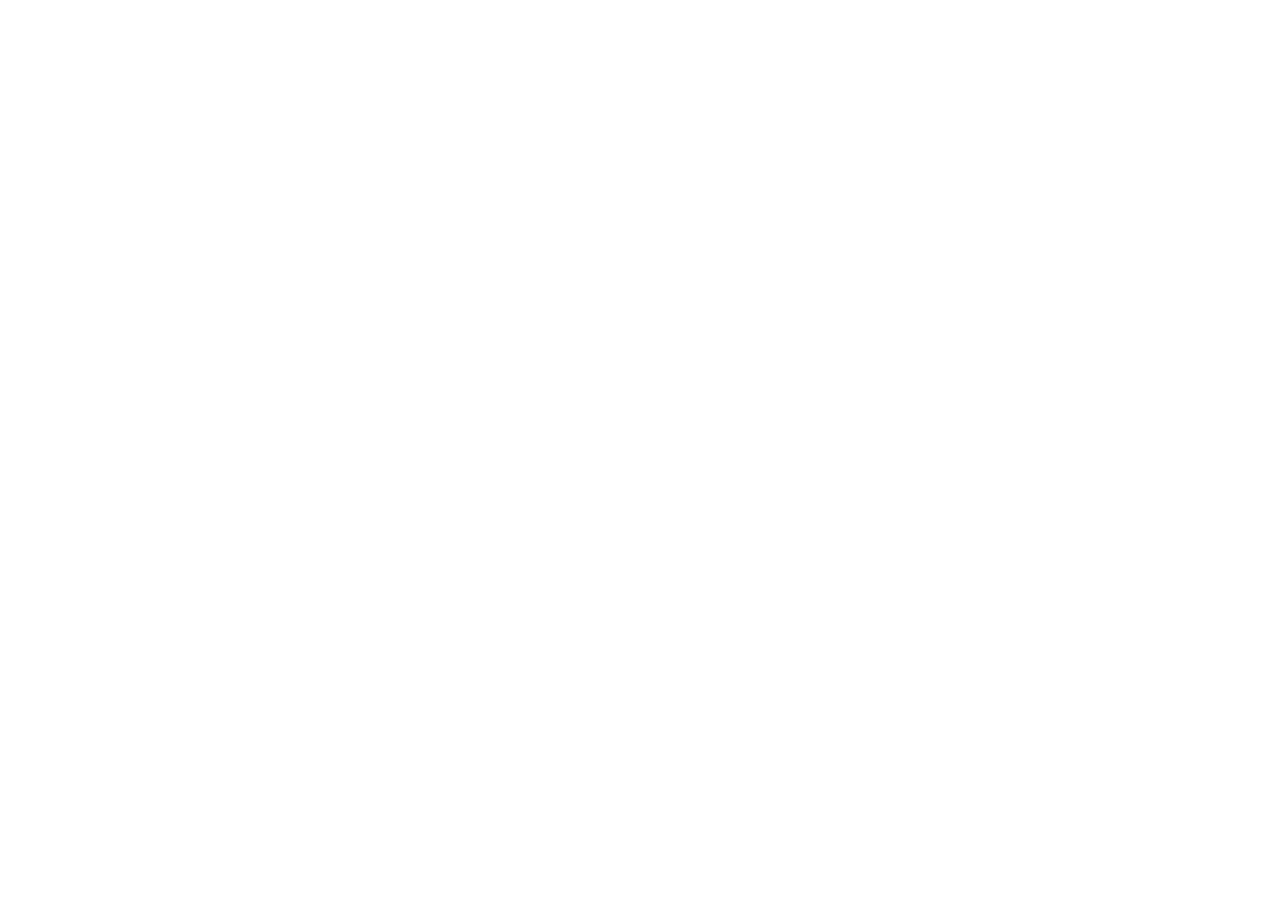
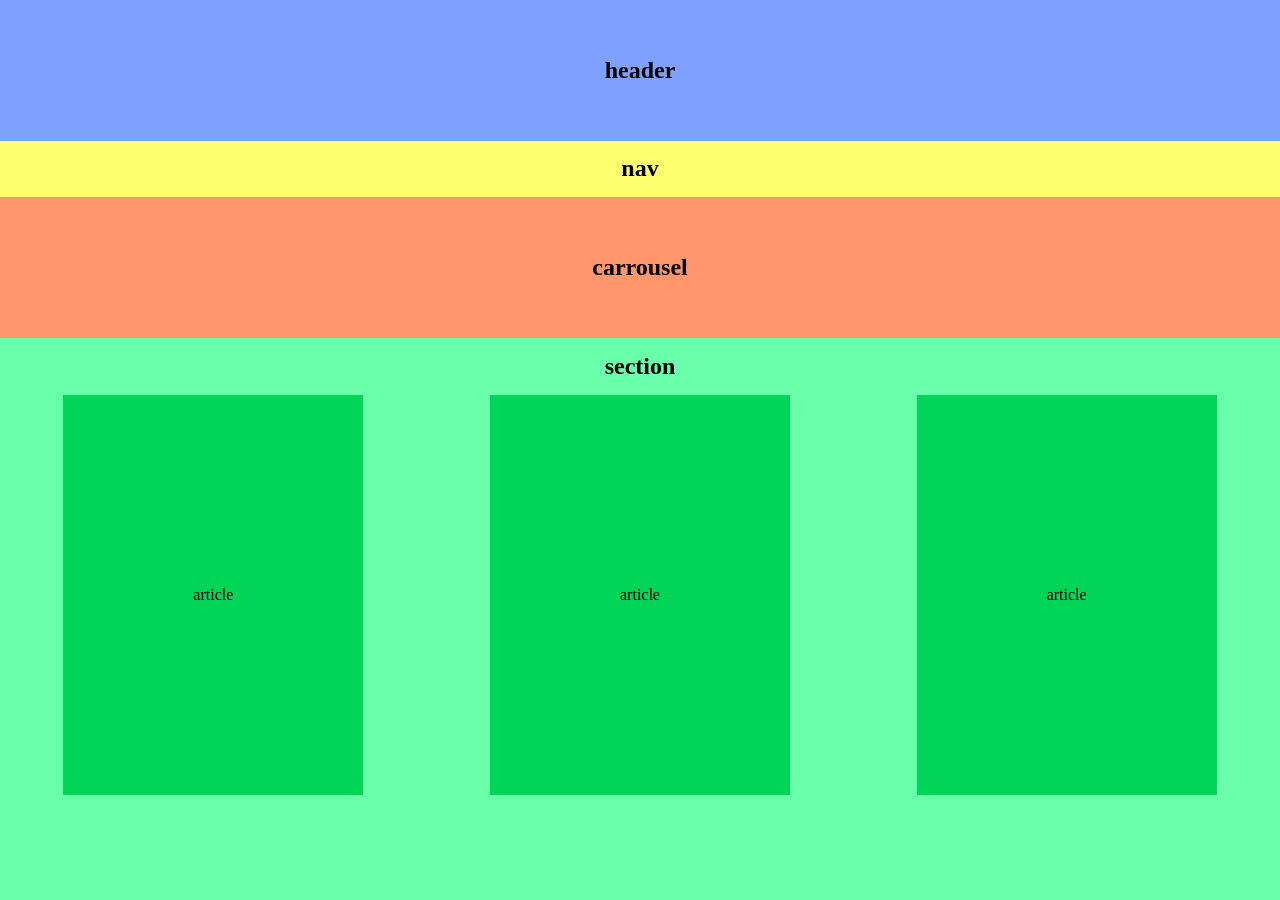
Before and after one commit to Selkyn/CSSbox, a plain HTML site: page index11.html in a window 1280 px wide. Before the commit the page ends 800 px from the top, so only its background shows below. Drawn offline with Linux system fonts and the light colour scheme.

Commit message:
second commit

```diff
--- a/css/style11.css
+++ b/css/style11.css
@@ -0,0 +1,48 @@
+* {
+    padding: 0;
+    margin: 0;
+}
+
+body {
+    display: grid;
+    grid-template-rows: 0.5fr 0.2fr 0.5fr 2fr;
+    height: 900px;
+}
+
+header {
+    background-color: #7ea1ff;
+    display: grid;
+    place-content: center;
+}
+
+nav {
+   background-color: #fcff70;
+   display: grid;
+    place-content: center;
+}
+
+#carrousel {
+    background-color: #ff966c;
+    display: grid;
+    place-content: center;
+}
+
+section {
+    background-color: #6affaa;
+    text-align: center;
+}
+
+section h2 {
+    margin: 15px;
+}
+section div {
+    display: flex;
+    justify-content: space-around;
+}
+article {
+    background-color: #00d456;
+    width: 300px;
+    height: 400px;
+    display: grid;
+    place-content: center;
+}
--- /dev/null
+++ b/css/style12.css
@@ -0,0 +1,46 @@
+body {
+    display: flex;
+    justify-content: center;
+}
+
+h1{
+    color: white;
+    margin: 20px;
+    font-size: 20px;
+}
+
+main {
+    width: 1200px;
+    background-color: grey;
+    display: grid;
+    justify-content: center;
+
+}
+section {
+    display: flex;
+    flex-wrap: wrap;
+    gap: 20px;
+    margin-left: 30px;
+}
+
+img { transform:rotate(5deg); }
+img:nth-child(2n) { transform:rotate(-4deg); }
+img:nth-child(3n) { transform:rotate(2deg); }
+img:nth-child(4n) { transform:rotate(-5deg); }
+img:nth-child(5n) { transform:rotate(-6deg); }
+img:nth-child(6n) { transform:rotate(6deg); }
+
+img {
+    width: 200px;
+    background-color: white;
+}
+
+footer {
+    text-align: center;
+    border: 2px solid black;
+    width: 150px;
+    margin: 15px auto;
+    background-color: darkgray;
+    text-transform: uppercase;
+    font-weight: bold;
+}
--- a/index11.html
+++ b/index11.html
@@ -1,12 +1,37 @@
 <!DOCTYPE html>
 <html lang="en">
+
 <head>
     <meta charset="UTF-8">
     <meta name="viewport" content="width=device-width, initial-scale=1.0">
     <link rel="stylesheet" href="css/style11.css">
     <title>exo 11</title>
 </head>
+
 <body>
+    <header>
+        <h2>header</h2>
+    </header>
+    <nav>
+        <h2>nav</h2>
+    </nav>
+    <div id="carrousel">
+        <h2>carrousel</h2>
+    </div>
+    <section>
+        <h2>section</h2>
+        <div>
+            <article>
+                <p>article</p>
+            </article>
+            <article>
+                <p>article</p>
+            </article>
+            <article>
+                <p>article</p>
+            </article>
+        </div>
+    </section>
+</body>
 
-</body>
 </html>
```
Also changed, not shown: index12.html (added, +30 -0 lines), images/image1.PNG (added), images/image2.PNG (added), images/image3.PNG (added), images/image4.PNG (added), 2 other files.
